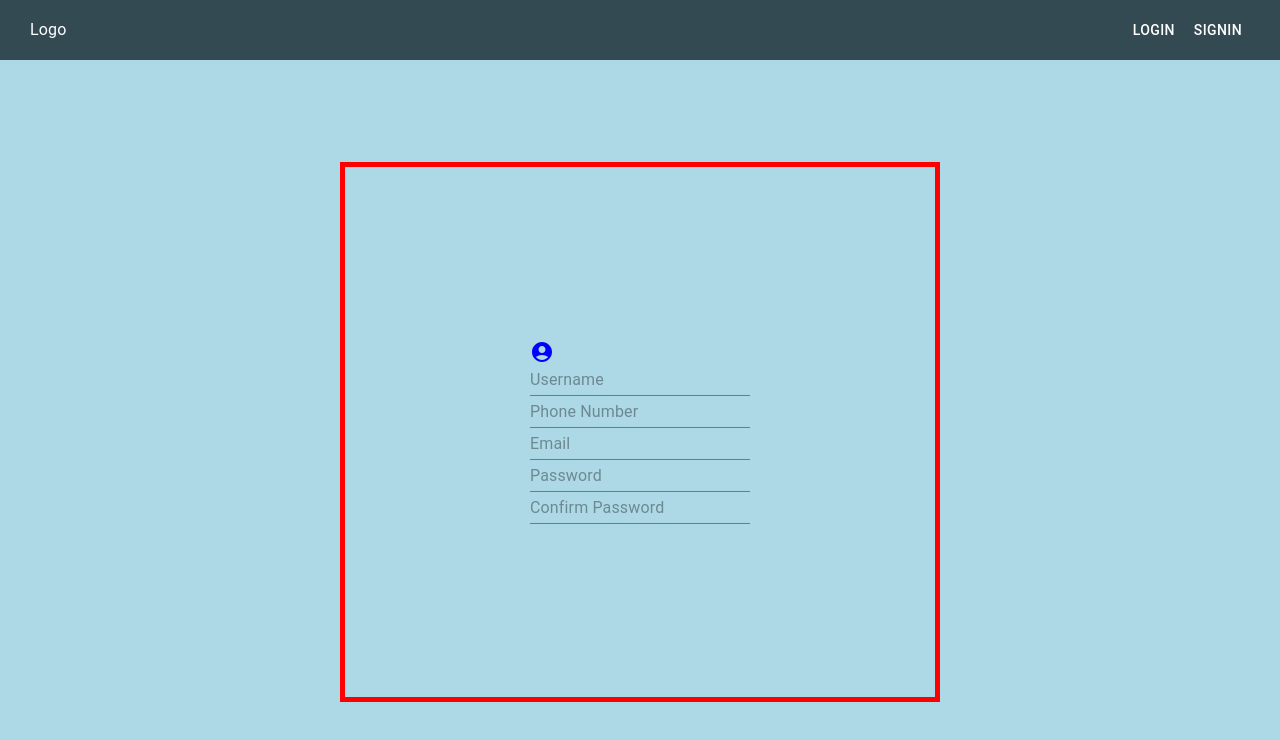
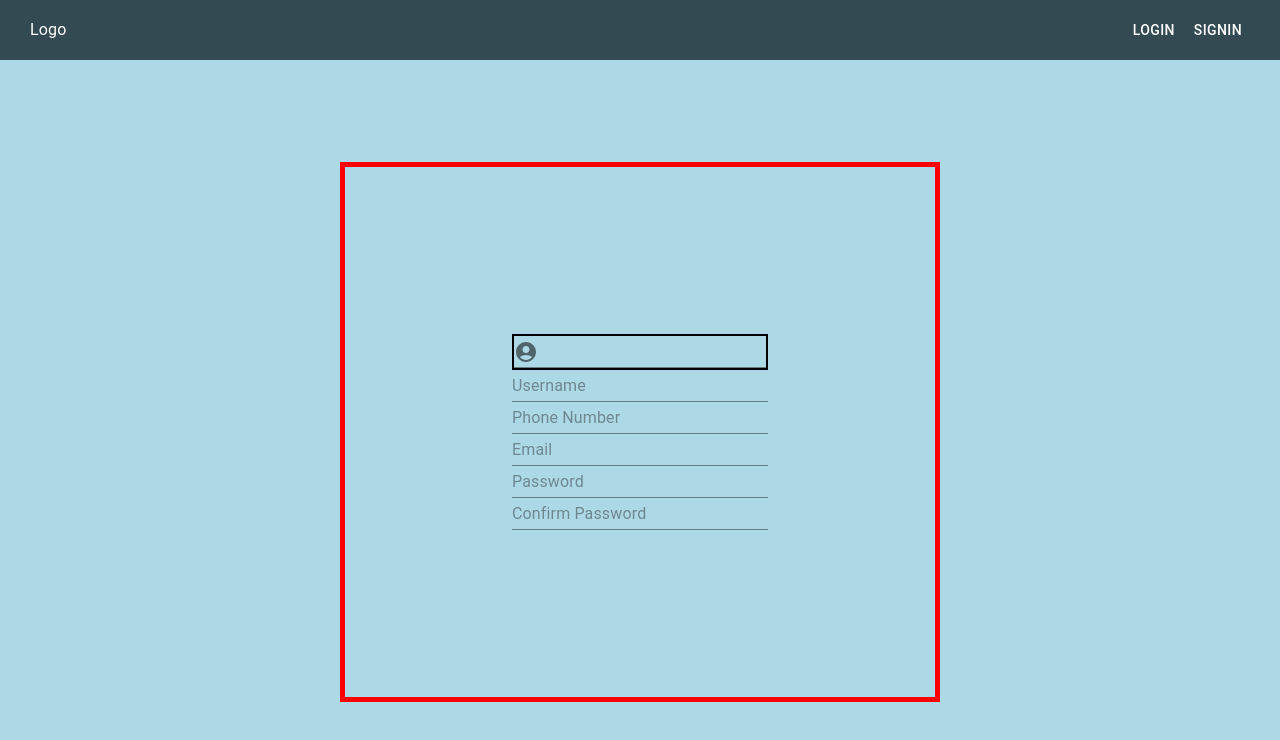
Before and after one commit to naman-mh/demo-form, a React (Create React App) app: page /signUp in a window 1280 px wide. Shown: the top 740 px of the page. Built offline with nearby package versions, Linux system fonts and the light colour scheme.

Commit message:
new changes

```diff
--- a/src/components/register/SignUp.js
+++ b/src/components/register/SignUp.js
@@ -1,5 +1,6 @@
-import { Box, Input } from "@mui/material";
+import { Box, Input,InputAdornment ,TextField } from "@mui/material";
 import React from "react";
+import { Search } from '@mui/icons-material'
 import AccountCircleIcon from "@mui/icons-material/AccountCircle";
 function SignUp() {
   return (
@@ -18,7 +19,21 @@ function SignUp() {
       >
 
         <Box display={"flex"} flexDirection={"column"}>
-        <AccountCircleIcon />
+        {/* <div style={{
+         display:"flex",
+         justifyContent:"space-between"
+        }}> */}
+
+        <Input
+          id="input-with-icon-adornment"
+          sx={{border:"2px solid black",outline:"none" }}
+          startAdornment={
+            <InputAdornment position="start">
+              <AccountCircleIcon />
+            </InputAdornment>
+          }
+        />
+
         <Input  type="text" placeholder="Username" bgcolor="red"></Input>
         <Input type="number" placeholder="Phone Number"></Input>
         <Input type="email" placeholder="Email"></Input>
```
